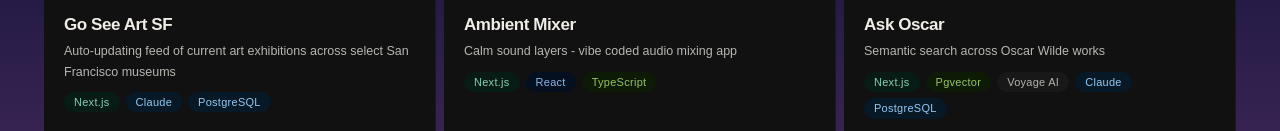
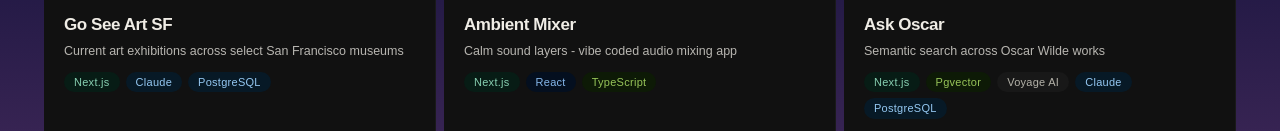
Before and after one commit to basilleaf/lisaballard.dev, a Next.js app: page / in a window 1280 px wide. Shown: the part 445-576 px from the top of the page. Built offline with nearby package versions, Linux system fonts and the light colour scheme.

Commit message:
copy edit

```diff
--- a/data/projects.ts
+++ b/data/projects.ts
@@ -33,8 +33,7 @@
 export const projects: Project[] = [
   {
     title: "Go See Art SF",
-    description:
-      "Auto-updating feed of current art exhibitions across select San Francisco museums",
+    description: "Current art exhibitions across select San Francisco museums",
     image: "/screenshots/go-see-art-homepage.png",
     "detail-image-first": "/screenshots/go-see-art-homepage.png",
     "detail-image-second": "/screenshots/go-see-art-detail.png",
@@ -44,7 +43,7 @@
     tags: [{ label: "Next.js" }, { label: "Claude" }, { label: "PostgreSQL" }],
     bullets: [
       "Aggregates current and upcoming art exhibitions across 9 San Francisco museums into a single browsable feed",
-      "Custom scrapers per museum using fetch + node-html-parser, handling varied site structures including WordPress, Wix, and custom CMSes",
+      "Custom scrapers per museum handling varied site structures, using fetch + node-html-parser",
       "AI-synthesized summaries grounded in retrieved descriptions via Anthropic Claude API",
       "Weekly automated scraping via GitHub Actions cron; scrapers are idempotent and upsert by canonical exhibition URL",
       "Next and Previous buttons and mobile swipe gestures for easy navigation through detail pages",
```
